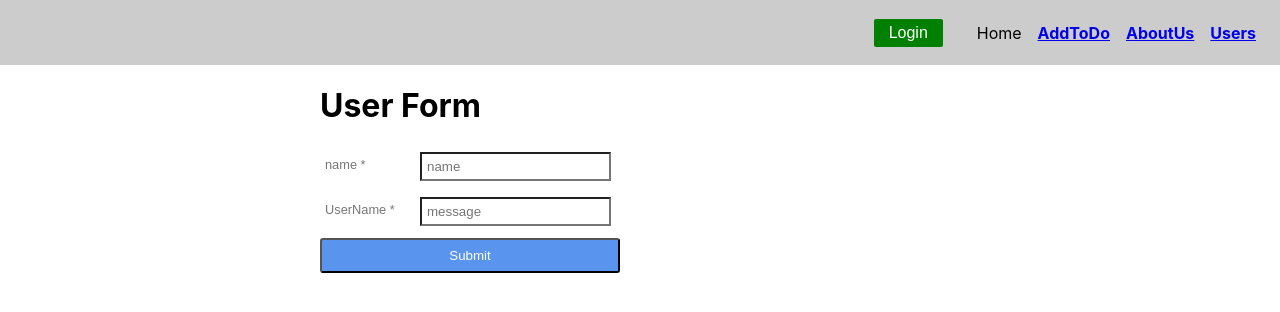
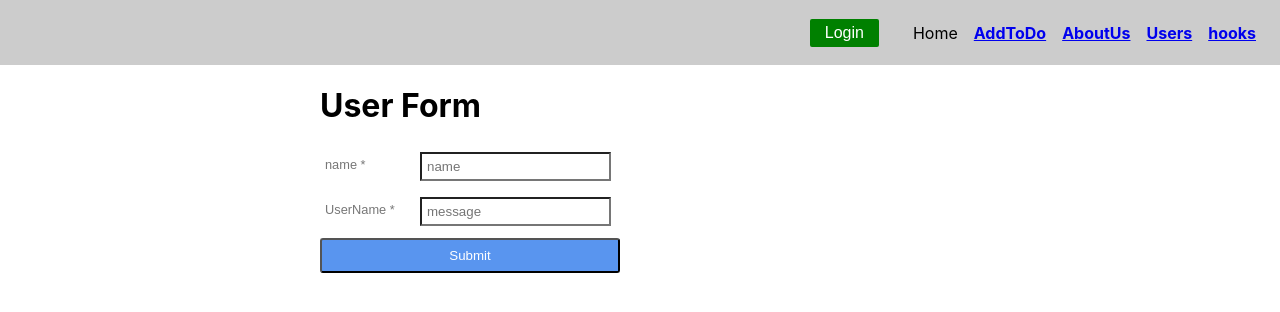
Before and after one commit to SawSoni/todolist, a React (Create React App) app: page /user in a window 1280 px wide. Shown: the top 312 px of the page. Built offline with nearby package versions, Linux system fonts and the light colour scheme; no server answers.

Commit message:
gave a link to  to hooks component

```diff
--- a/src/Containers/Toolbar/Toolbar.js
+++ b/src/Containers/Toolbar/Toolbar.js
@@ -47,6 +47,9 @@ class Toolbar extends Component {
                             <Link to="/user">
                                 <b><Li>Users</Li></b>
                             </Link>
+                            <Link to="/hooks">
+                                <b><Li>hooks</Li></b>
+                            </Link>
 
                         </Ul>
                     </UlParent>
```
